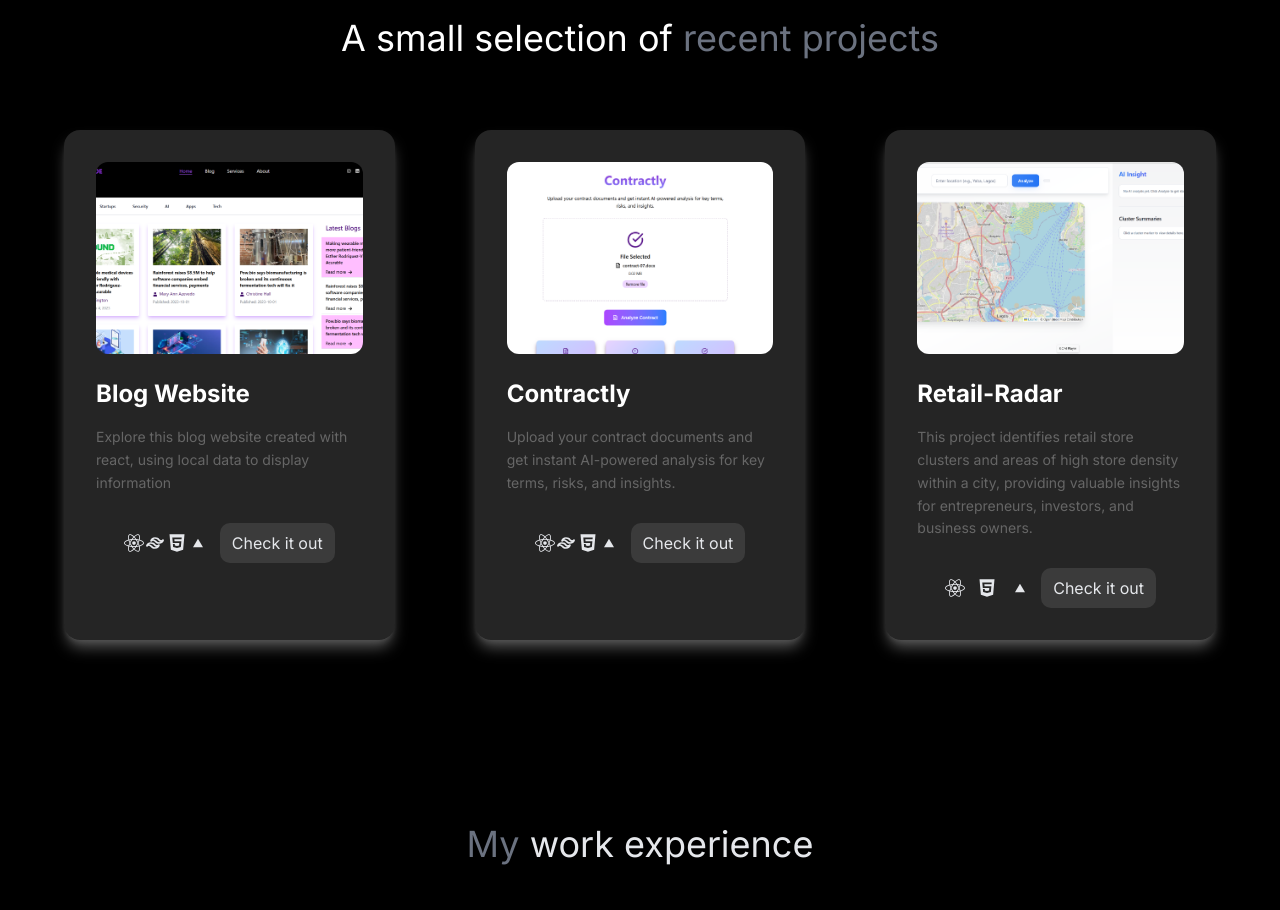
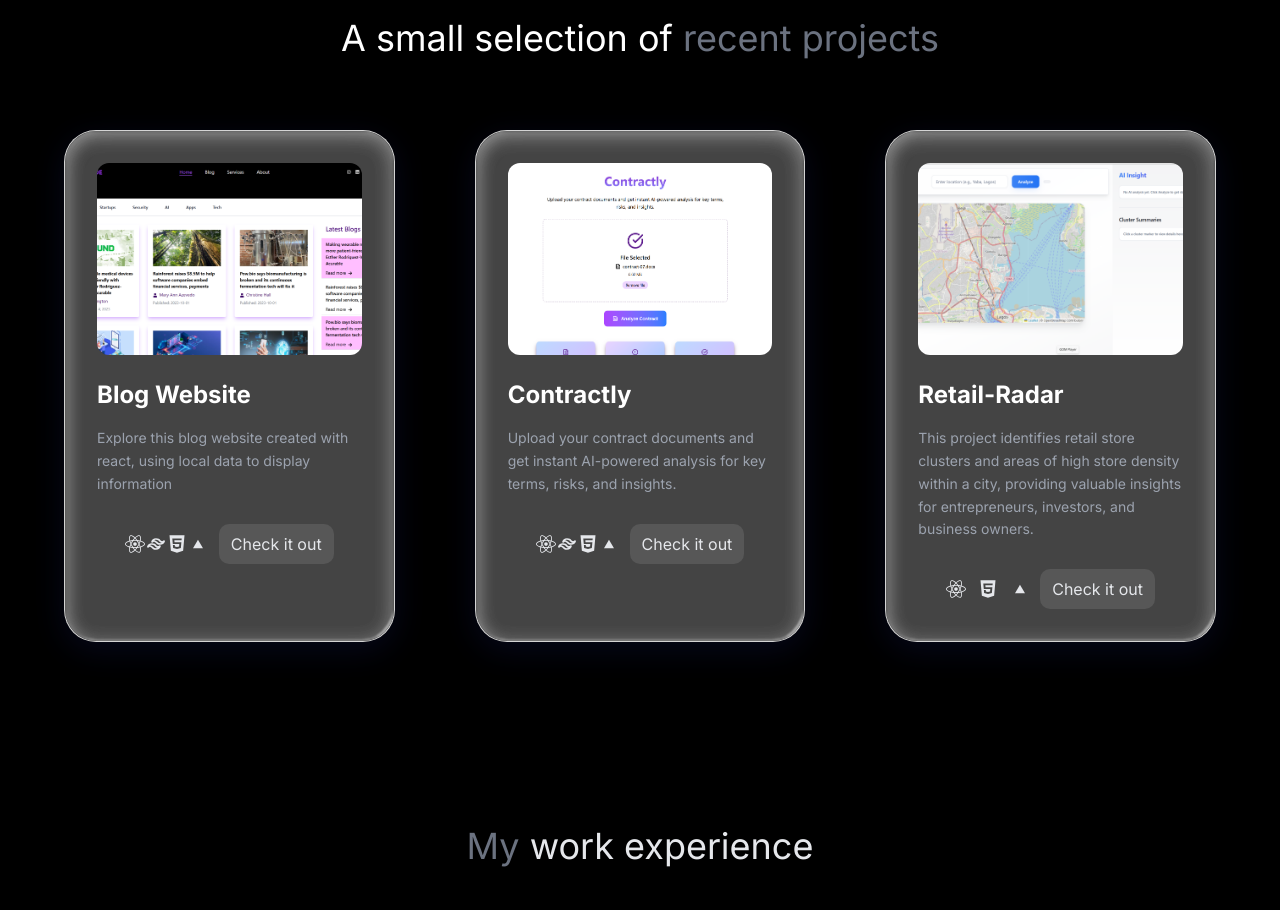
Before and after one commit to Dayveesptf/daviesportfolio, a React (Vite) app: page / in a window 1280 px wide. Shown: the part 1940-2850 px from the top of the page. Built offline with nearby package versions, Linux system fonts and the light colour scheme; the HTML template or start-up script is replaced by a standard one.

Commit message:
Projects updated

```diff
--- a/src/index.css
+++ b/src/index.css
@@ -177,3 +177,46 @@
     @apply opacity-100 translate-y-0;
   }
 }
+
+
+.glass {
+  position: relative;
+  background: rgba(255, 255, 255, 0.15);
+  backdrop-filter: blur(2px) saturate(180%);
+  border: 1px solid rgba(255, 255, 255, 0.8);
+  border-radius: 2rem;
+  box-shadow: 0 8px 32px rgba(31, 38, 135, 0.2),
+              inset 0 4px 20px rgba(255, 255, 255, 0.3);
+}
+
+.glass::after {
+  content: '';
+  position: absolute;
+  top: 0;
+  left: 0;
+  width: 100%;
+  height: 100%;
+  background: rgba(255, 255, 255, 0.1);
+  border-radius: 2rem;
+  backdrop-filter: blur(1px);
+  box-shadow: inset -10px -8px 0px -11px rgb(255, 255, 255),
+              inset 0px -9px 0px -8px rgba(255, 255, 255, 1);
+  opacity: 0.6;
+  z-index: -1;
+  filter: blur(1px) drop-shadow(10px 4px 6px black) brightness(115%);
+}
+
+.glass:hover {
+  scale: 1.03;
+  transition: all 1s ease-in-out;
+}
+
+.img-background {
+  background-image:
+    linear-gradient(rgba(0, 0, 0, 0.849), rgba(0, 0, 0, 0.795)),
+    url("./assets/background.jpg");
+  background-position: center;
+  background-size: cover;
+  background-repeat: no-repeat;
+  background-attachment: fixed;
+}
--- a/src/landing-page.jsx
+++ b/src/landing-page.jsx
@@ -93,13 +93,13 @@ function LandingPage() {
       <h1 className='text-center text-2xl md:text-3xl lg:text-4xl mt-24 md:mt-40 mb-6 md:mb-12 w-5/6 mx-auto text-white'>A small selection of <span className='text-gray-500'>recent projects</span></h1>
 
       <div className='py-6 gap-5 lg:gap-20 sections grid grid-cols-1 md:grid-cols-2 lg:grid-cols-3 mx-auto w-[70%] ml-[15%] md:w-[80%] md:ml-[10%] lg:w-[90%] lg:ml-[5%]' ref={addToRefs}>
-        <div className='group relative project-card p-8 overflow-hidden rounded-2xl bg-[#ffffff25] shadow-lg shadow-[#565656] backdrop-blur-xl'>
+        <div className='glass relative p-8 overflow-hidden rounded-2xl bg-[#ffffff25] shadow-lg shadow-[#565656] backdrop-blur-xl'>
           <div className='relative mb-6 rounded-xl overflow-hidden group-hover:scale-105 transition-transform duration-500'>
             <img src={img1} alt="" className='w-full h-48 object-cover'/>
             <div className="absolute inset-0 bg-gradient-to-t from-black/50 to-transparent opacity-0 group-hover:opacity-100 transition-opacity duration-300"></div>
           </div>
           <h1 className='text-2xl mb-4 font-heading font-bold text-white'>Blog Website</h1>
-          <p className='text-sm leading-relaxed text-muted-foreground'>Explore this blog website created with react, using local data to display information</p>
+          <p className='text-sm leading-relaxed text-gray-400'>Explore this blog website created with react, using local data to display information</p>
           <div className='flex mt-7 justify-between w-[100%] px-7 mx-auto items-center'>
             <div className='text-xl text-gray-200 flex w-[40%] justify-between'>
               <FaReact/>
@@ -110,13 +110,13 @@ function LandingPage() {
             <a href="https://blog-website-dd.vercel.app/" className=' text-gray-200 px-3 py-2 rounded-md bg-white/10 hover:bg-white/30 hover:text-black transition'>Check it out</a>
           </div>
         </div>
-        <div className='group relative project-card p-8 overflow-hidden rounded-2xl bg-[#ffffff25] shadow-lg shadow-[#565656] backdrop-blur-xl'>
+        <div className='glass relative p-8 overflow-hidden rounded-2xl bg-[#ffffff25] shadow-lg shadow-[#565656] backdrop-blur-xl'>
           <div className='relative mb-6 rounded-xl overflow-hidden group-hover:scale-105 transition-transform duration-500'>
             <img src={img13} alt="" className='w-full h-48 object-cover'/>
             <div className="absolute inset-0 bg-gradient-to-t from-black/50 to-transparent opacity-0 group-hover:opacity-100 transition-opacity duration-300"></div>
           </div>
           <h1 className='text-2xl mb-4 font-heading font-bold text-white'>Contractly</h1>
-          <p className='text-sm leading-relaxed text-muted-foreground'>Upload your contract documents and get instant AI-powered analysis for key terms, risks, and insights.</p>
+          <p className='text-sm leading-relaxed text-gray-400'>Upload your contract documents and get instant AI-powered analysis for key terms, risks, and insights.</p>
           <div className='flex mt-7 justify-between w-[100%] mx-auto px-7 items-center'>
             <div className='text-xl text-gray-200 flex w-[40%] justify-between'>
               <FaReact/>
@@ -127,13 +127,13 @@ function LandingPage() {
             <a href="https://contractly-kappa.vercel.app/" className=' text-gray-200 px-3 py-2 rounded-md bg-white/10 hover:bg-white/30 hover:text-black transition'>Check it out</a>
           </div>
         </div>
-        <div className='group relative project-card p-8 overflow-hidden rounded-2xl bg-[#ffffff25] shadow-lg shadow-[#565656] backdrop-blur-xl'>
+        <div className='glass relative p-8 overflow-hidden rounded-2xl bg-[#ffffff25] shadow-lg shadow-[#565656] backdrop-blur-xl'>
           <div className='relative mb-6 rounded-xl overflow-hidden group-hover:scale-105 transition-transform duration-500'>
             <img src={img12} alt="Retail Radar preview" className='w-full h-48 object-cover'/>
             <div className="absolute inset-0 bg-gradient-to-t from-black/50 to-transparent opacity-0 group-hover:opacity-100 transition-opacity duration-300"></div>
           </div>
           <h1 className='text-2xl mb-4 font-heading font-bold text-white'>Retail-Radar</h1>
-          <p className='text-sm leading-relaxed text-muted-foreground'>This project identifies retail store clusters and areas of high store density within a city, providing valuable insights for entrepreneurs, investors, and business owners.</p>
+          <p className='text-sm leading-relaxed text-gray-400'>This project identifies retail store clusters and areas of high store density within a city, providing valuable insights for entrepreneurs, investors, and business owners.</p>
           <div className='flex mt-7 justify-between w-full mx-auto px-7 items-center'>
             <div className='text-xl text-gray-200 flex w-[40%] justify-between'>
               <FaReact/>
--- a/src/projects.jsx
+++ b/src/projects.jsx
@@ -160,18 +160,11 @@ const Projects = () => {
   };
 
   return (
-    <div className="min-h-screen bg-background">
+    <div className="min-h-screen img-background">
       <Navbar />
       {/* Hero Section */}
-      <header className="relative pt-44 pb-32 md:pt-48 md:pb-36 hero-gradient overflow-hidden">
-        <div className="absolute inset-0 bg-gradient-to-b from-gray-800 to-black"></div>
-        <div className="absolute top-0 left-0 w-full h-full">
-          <div className="absolute top-20 left-10 w-32 h-32 bg-white/10 rounded-full blur-xl animate-float"></div>
-          <div className="absolute top-40 right-20 w-24 h-24 bg-white/10 rounded-full blur-xl animate-float" style={{animationDelay: '1s'}}></div>
-          <div className="absolute bottom-20 left-1/3 w-40 h-40 bg-white/5 rounded-full blur-2xl animate-float" style={{animationDelay: '2s'}}></div>
-        </div>
-
-        <div className="relative z-10 container mx-auto px-4 text-center">
+      <header className="relative pt-44 pb-32 md:pt-48 md:pb-36 overflow-hidden">
+        <div className="relative z-10 mx-auto px-4 text-center">
           <h1 className="text-4xl md:text-7xl lg:text-8xl font-heading font-bold text-white mb-6 animate-fade-in-up">
             My Projects
           </h1>
@@ -187,7 +180,7 @@ const Projects = () => {
       </header>
 
       {/* Projects Grid */}
-      <main className="py-20 px-4 bg-black">
+      <main className="py-20 px-4">
         <div className="container mx-auto md:w-[80rem] w-[80%]">
           <div
             className="grid grid-cols-1 md:grid-cols-2 lg:grid-cols-3 gap-8 fade-in-up"
@@ -196,7 +189,7 @@ const Projects = () => {
             {projects.map((project, index) => (
               <article
                 key={project.id}
-                className="group relative project-card p-8 overflow-hidden rounded-2xl bg-[#ffffff25] shadow-lg shadow-[#565656] backdrop-blur-xl"
+                className="glass relative p-8 overflow-hidden rounded-2xl bg-[#ffffff25] shadow-lg shadow-[#565656] backdrop-blur-xl"
                 style={{animationDelay: `${index * 0.1}s`}}
               >
                 {/* Background decoration */}
@@ -219,7 +212,7 @@ const Projects = () => {
                     {project.title}
                   </h3>
 
-                  <p className="text-sm leading-relaxed text-muted-foreground">
+                  <p className="text-sm leading-relaxed text-gray-400">
                     {project.description}
                   </p>
 
@@ -236,7 +229,7 @@ const Projects = () => {
                       href={project.link}
                       target="_blank"
                       rel="noopener noreferrer"
-                      className="project-link inline-block pg-primary/10 text-gray-500 hover:bg-primary hover:text-white border border-current"
+                      className="project-link inline-block pg-primary/10 text-gray-200 hover:bg-primary hover:text-white border border-current"
                     >
                       <span>View Project</span>
                     </a>
```
Also changed, not shown: src/assets/background.jpg (added).
